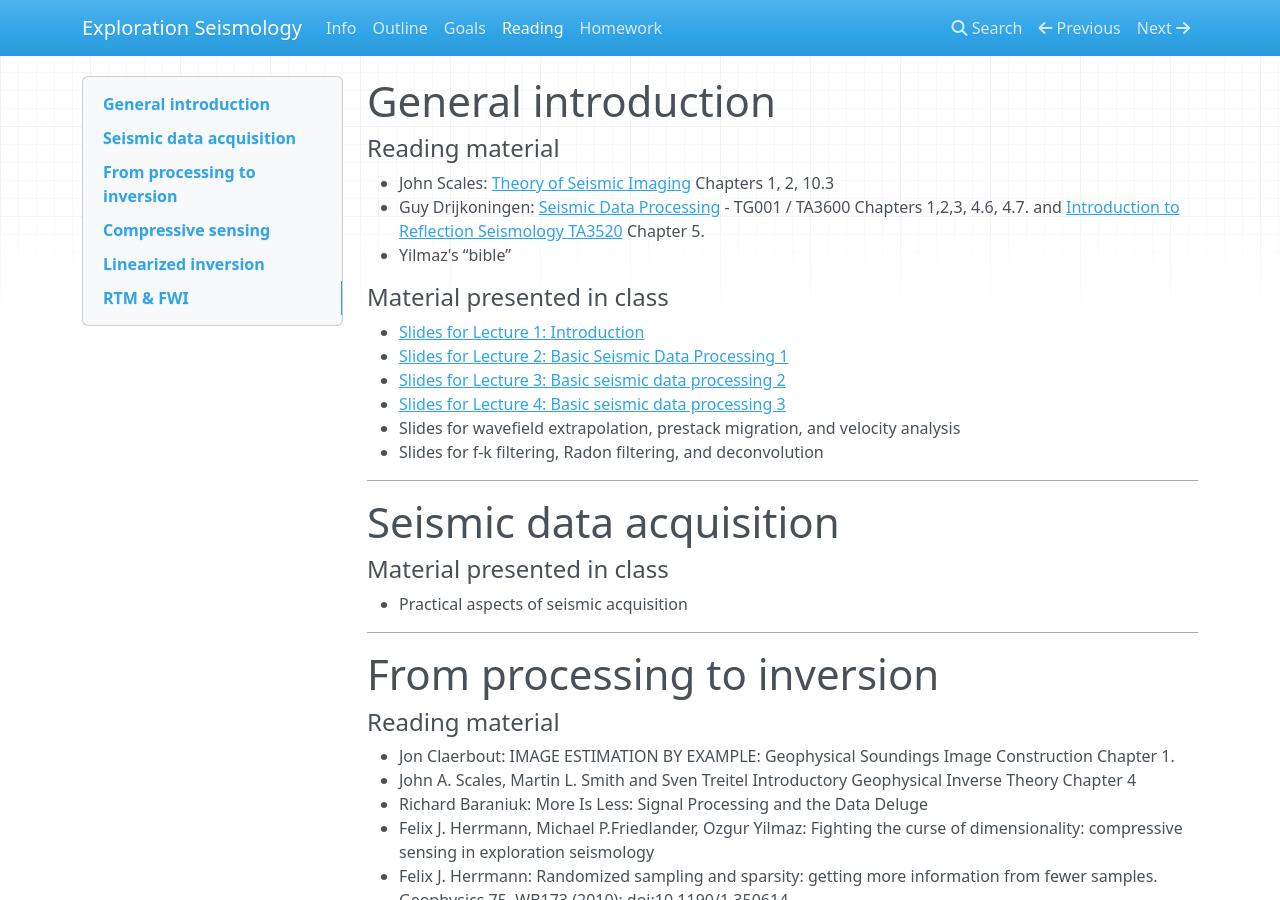
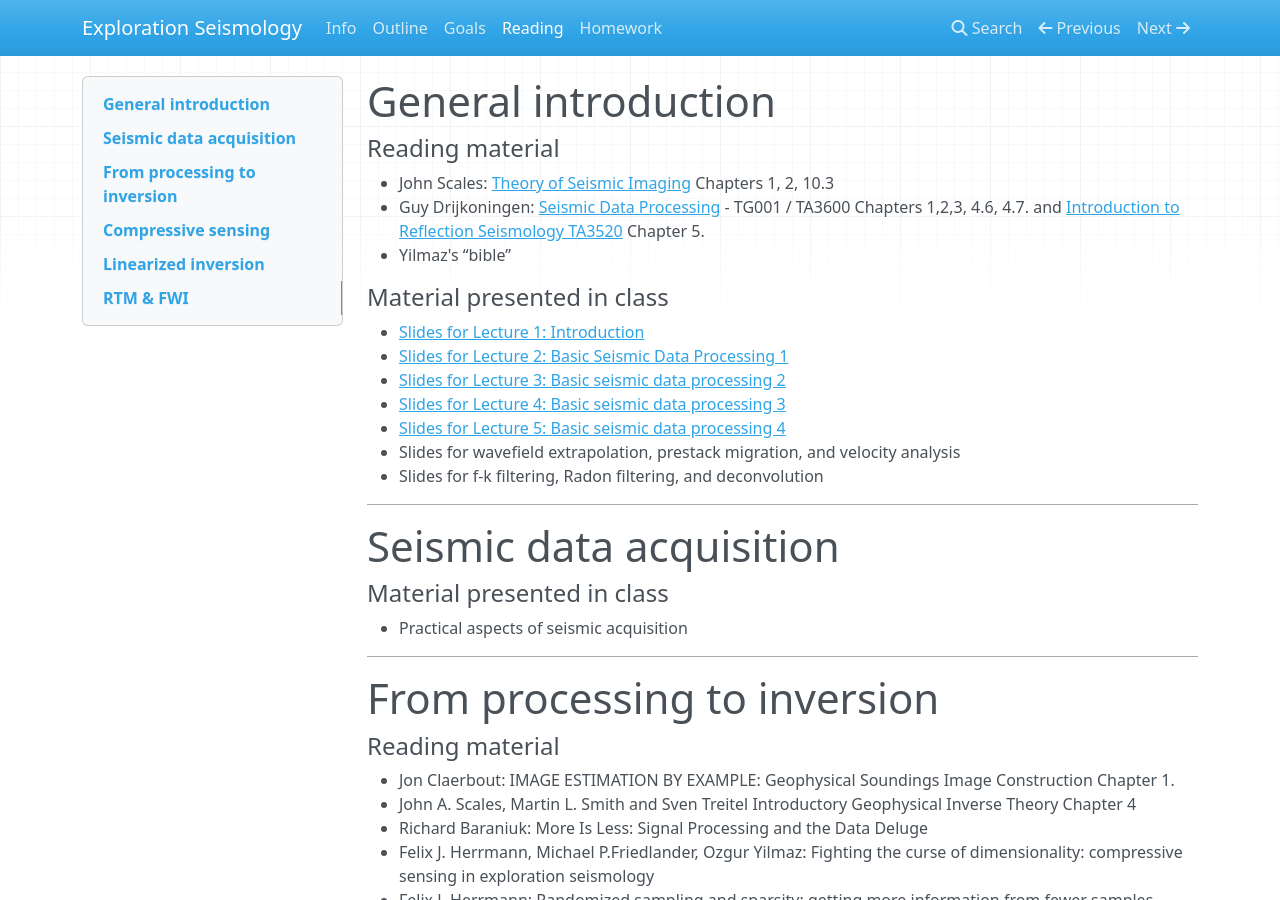
Before and after one commit to flexie/eas-4803-8803-ccs, an MkDocs documentation site: the page built from docs/reading.md, in a window 1280 px wide and 900 px high. Built offline with MkDocs 1.6.1, drawn with Linux system fonts in a browser that asks for light colours; nearby versions of some CDN libraries; old or Windows-style settings are respelled for this version of MkDocs.

Commit message:
added slides

```diff
--- a/docs/reading.md
+++ b/docs/reading.md
@@ -11,7 +11,8 @@
 - [Slides for Lecture 1: Introduction](https://www.dropbox.com/s/5e4mn6zhq4jn6fr/1-Exploration_Seismology.pdf?dl=0)
 - [Slides for Lecture 2: Basic Seismic Data Processing 1](https://www.dropbox.com/s/7qi7kgm3d4ciakx/2-Exploration_Seismology-basics.pdf?dl=0)
 - [Slides for Lecture 3: Basic seismic data processing 2](https://www.dropbox.com/s/cix0d679i52t0x3/3-Exploration_Seismology-basics.pdf?dl=0)
-- [Slides for Lecture 4: Basic seismic data processing 3](https://www.dropbox.com/s/cix0d679i52t0x3/4-Exploration_Seismology-basics.pdf?dl=0)
+- [Slides for Lecture 4: Basic seismic data processing 3](https://www.dropbox.com/s/eaajioq7vbtga0g/4-Exploration_Seismology-basics.pdf?dl=0)
+- [Slides for Lecture 5: Basic seismic data processing 4](https://www.dropbox.com/s/hfyc81n012s8o4a/5-Exploration_Seismology-basics.pdf?dl=0)
 - Slides for wavefield extrapolation, prestack migration, and velocity analysis
 - Slides for f-k filtering, Radon filtering, and deconvolution
 
```
